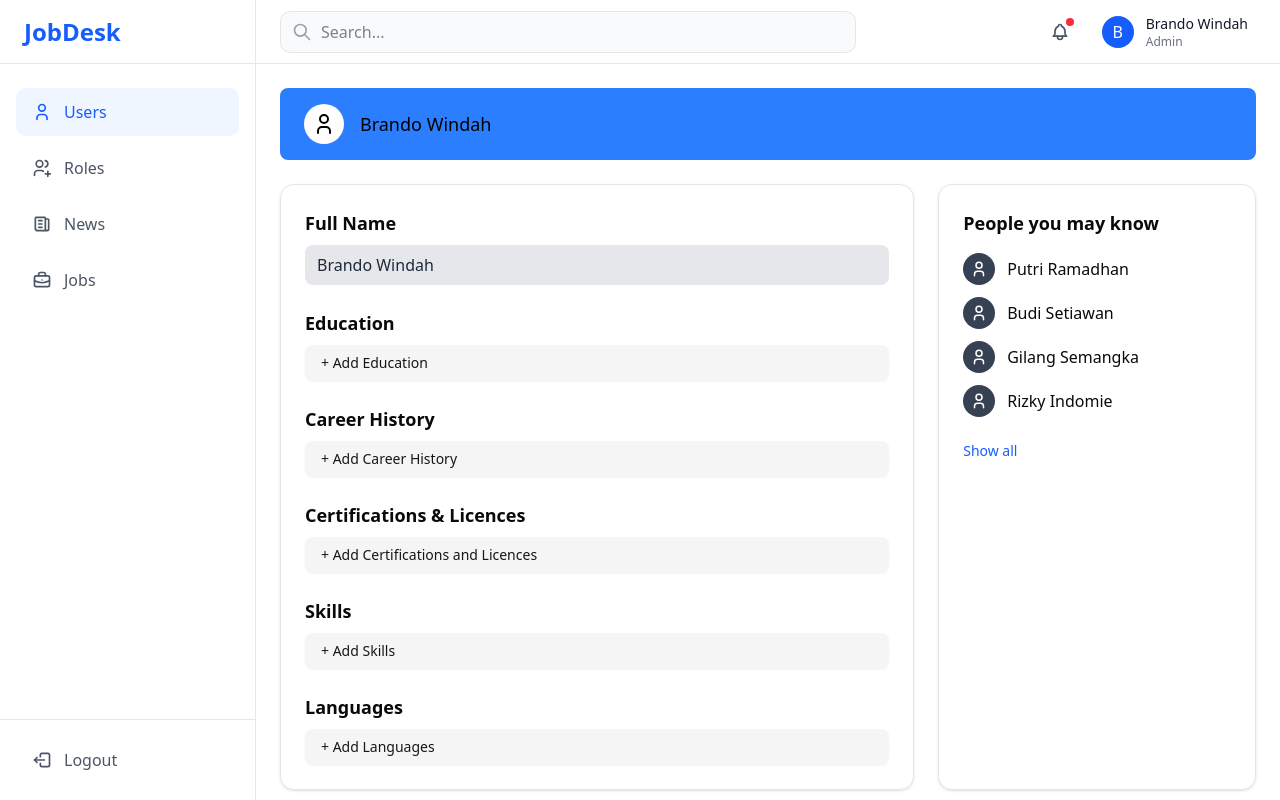
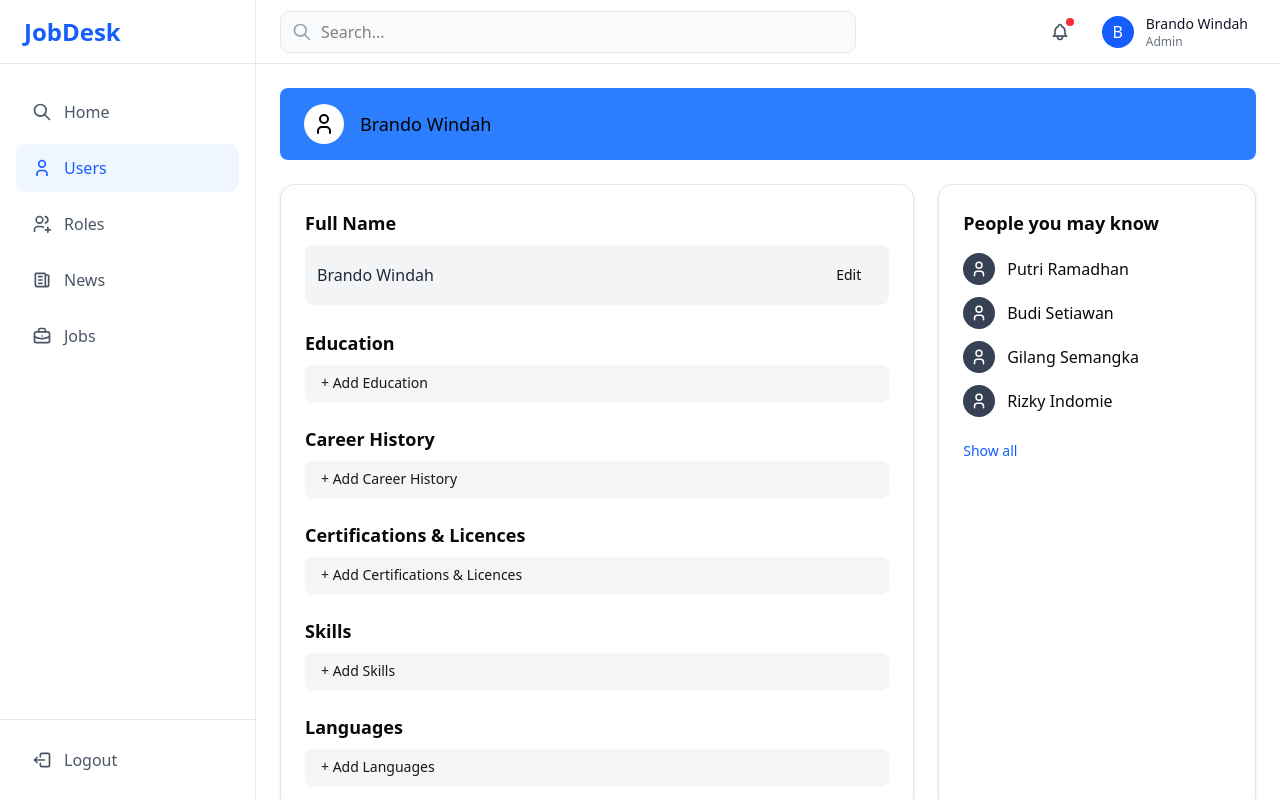
Before and after one commit to michekoyuki/Test-UAS, a Next.js app: page /admin/users in a window 1280 px wide. Built offline with nearby package versions, Linux system fonts and the light colour scheme.

Commit message:
first commit

```diff
--- a/package.json
+++ b/package.json
@@ -18,6 +18,7 @@
     "react": "^19.0.0",
     "react-dom": "^19.0.0",
     "swr": "^2.3.3",
+    "tabler-icons-react": "^1.56.0",
     "tailwind-merge": "^3.2.0"
   },
   "devDependencies": {
--- /dev/null
+++ b/src/app/admin/home/page.js
@@ -0,0 +1,113 @@
+'use client';
+
+import Link from 'next/link';
+import { Briefcase, MapPin, User } from 'tabler-icons-react';
+
+const jobList = [
+  {
+    title: 'Executive Secretary',
+    company: 'PT. Hikmah Jaya Sentosa',
+    type: 'Full Time',
+    location: 'Jakarta',
+  },
+  {
+    title: 'IELTS Instructor',
+    company: 'PT. Palma',
+    type: 'Part Time',
+    location: 'Surabaya',
+  },
+  {
+    title: 'Front Office',
+    company: 'Grand Hyatt',
+    type: 'Internship',
+    location: 'Bali',
+  },
+  {
+    title: 'Technician',
+    company: 'PT. Sany Perkasa',
+    type: 'Contract',
+    location: 'Pontianak',
+  },
+];
+
+const feed = [
+  'Pt. Pertamina Saham',
+  'Wilmar International',
+  'PT Thiess Contractors Indonesia',
+  'John Holland Group',
+];
+
+export default function HomePage() {
+  return (
+    <div className="grid grid-cols-1 lg:grid-cols-4 gap-6 p-6">
+      {/* Left: Profile and Feed */}
+      <div className="lg:col-span-1 space-y-6">
+        {/* Profile Card */}
+        <div className="bg-gray-200 rounded-md overflow-hidden">
+          <div className="bg-blue-500 text-white p-4 flex items-center gap-2">
+            <User size={24} />
+            <span className="font-semibold">Brando Windah</span>
+          </div>
+          <div className="p-4 text-sm text-gray-800 space-y-2">
+            <div>
+              <strong>Career</strong>
+              <ul className="list-disc ml-5">
+                <li>PT. Lebah Ganteh</li>
+                <li>PT. Shakir</li>
+              </ul>
+            </div>
+            <div>
+              <strong>Education</strong>
+              <ul className="list-disc ml-5">
+                <li>Uniba University</li>
+              </ul>
+            </div>
+            <div className="pt-2 text-blue-600 underline text-sm">
+              <Link href="/admin/users">Edit Profile</Link>
+            </div>
+          </div>
+        </div>
+
+        {/* Feed Card */}
+        <div className="bg-gray-200 rounded-md overflow-hidden">
+          <div className="border-b p-4 font-semibold">Feed</div>
+          <div className="p-4 space-y-3 text-sm text-gray-800">
+            {feed.map((item, index) => (
+              <div key={index} className="flex items-center gap-2">
+                <div className="bg-white rounded-full p-1">
+                  <User size={16} />
+                </div>
+                {item}
+              </div>
+            ))}
+            <div className="pt-2 text-blue-600 underline text-sm cursor-pointer">
+              view all →
+            </div>
+          </div>
+        </div>
+      </div>
+
+      {/* Middle: Job Cards */}
+      <div className="lg:col-span-2 space-y-4">
+        {jobList.map((job, index) => (
+          <div key={index} className="bg-gray-200 rounded-md p-4 space-y-2">
+            <div className="font-semibold text-md">{job.title}</div>
+            <div className="text-gray-700">{job.company}</div>
+            <hr />
+            <div className="flex items-center text-sm text-gray-600 gap-2">
+              <Briefcase size={16} /> {job.type}
+            </div>
+            <div className="flex items-center text-sm text-gray-600 gap-2">
+              <MapPin size={16} /> {job.location}
+            </div>
+          </div>
+        ))}
+      </div>
+
+      {/* Right: Placeholder or Ads */}
+      <div className="hidden lg:block lg:col-span-1">
+        {/* Optional: Add widgets/ads here later */}
+      </div>
+    </div>
+  );
+}
--- a/src/app/admin/layout.js
+++ b/src/app/admin/layout.js
@@ -1,4 +1,4 @@
-"use client";
+'use client';
 
 import {
   IconLogout2,
@@ -11,13 +11,17 @@ import {
 } from "@tabler/icons-react";
 import { useRouter, usePathname } from "next/navigation";
 import { useState } from "react";
+import { useUser } from "@/context/UserContext";
 
 export default function AdminLayout({ children }) {
   const router = useRouter();
   const pathname = usePathname();
   const [isProfileOpen, setIsProfileOpen] = useState(false);
 
+  const { user } = useUser();
+
   const navItems = [
+    { path: "/admin/home", icon: IconSearch, label: "Home" },
     { path: "/admin/users", icon: IconUser, label: "Users" },
     { path: "/admin/roles", icon: IconUsersPlus, label: "Roles" },
     { path: "/admin/news", icon: IconNews, label: "News" },
@@ -26,14 +30,6 @@ export default function AdminLayout({ children }) {
 
   const handleLogout = () => {
     router.push("/");
-  };
-
-  // Mock user data for profile
-  const currentUser = {
-    name: "Brando Windah",
-    email: "brando@jobdesk.com",
-    role: "Admin",
-    avatar: null,
   };
 
   return (
@@ -117,13 +113,13 @@ export default function AdminLayout({ children }) {
                 className="flex items-center gap-3 p-2 hover:bg-gray-100 rounded-lg transition-all"
               >
                 <div className="w-8 h-8 bg-blue-600 rounded-full flex items-center justify-center text-white font-medium">
-                  {currentUser.name.charAt(0)}
+                  {user?.name?.charAt(0).toUpperCase() || "?"}
                 </div>
                 <div className="text-left hidden md:block">
                   <p className="text-sm font-medium text-gray-900">
-                    {currentUser.name}
+                    {user.name}
                   </p>
-                  <p className="text-xs text-gray-500">{currentUser.role}</p>
+                  <p className="text-xs text-gray-500">{user.role}</p>
                 </div>
               </button>
 
@@ -156,9 +152,7 @@ export default function AdminLayout({ children }) {
         </header>
 
         {/* Page Content */}
-        <main className="flex-1 overflow-y-auto">
-          {children}
-        </main>
+        <main className="flex-1 overflow-y-auto">{children}</main>
       </div>
     </div>
   );
--- a/src/app/admin/roles/page.js
+++ b/src/app/admin/roles/page.js
@@ -120,9 +120,7 @@ export default function RolesPage() {
           <IconShield className="text-blue-600 mt-1" size={20} />
           <div>
             <h4 className="font-medium text-blue-900">Security Tip</h4>
-            <p className="text-sm text-blue-700 mt-1">
-              Regularly review and update role permissions to maintain system security.
-              Consider implementing the principle of least privilege.
+            <p className="text-sm text-blue-700 mt-1">.
             </p>
           </div>
         </div>
--- a/src/app/admin/users/page.js
+++ b/src/app/admin/users/page.js
@@ -2,17 +2,69 @@
 
 import { useState } from 'react';
 import { IconUser } from '@tabler/icons-react';
-import { Button } from '@/components/ui/button'; // Shadcn button
+import { Button } from '@/components/ui/button';
+import { useUser } from '@/context/UserContext'; // ✅ Import global context
 
 const mockPeople = [
   'Putri Ramadhan',
   'Budi Setiawan',
   'Gilang Semangka',
-  'Rizky Indomie'
+  'Rizky Indomie',
 ];
 
 export default function ProfilePage() {
-  const [fullName] = useState('Brando Windah');
+  const { user, setUser } = useUser(); // ✅ Access and update global user
+  const sections = [
+    { key: 'fullName', label: 'Full Name' },
+    { key: 'education', label: 'Education' },
+    { key: 'career', label: 'Career History' },
+    { key: 'certifications', label: 'Certifications & Licences' },
+    { key: 'skills', label: 'Skills' },
+    { key: 'languages', label: 'Languages' },
+  ];
+
+  const [profileData, setProfileData] = useState({
+    fullName: user.name || 'Brando Windah', // initialize from global user
+    education: '',
+    career: '',
+    certifications: '',
+    skills: '',
+    languages: '',
+  });
+
+  const [editing, setEditing] = useState({
+    fullName: false,
+    education: false,
+    career: false,
+    certifications: false,
+    skills: false,
+    languages: false,
+  });
+
+  const [tempData, setTempData] = useState({ ...profileData });
+
+  const handleEdit = (key) => {
+    setEditing((prev) => ({ ...prev, [key]: true }));
+    setTempData((prev) => ({ ...prev, [key]: profileData[key] || '' }));
+  };
+
+  const handleSave = (key) => {
+    setProfileData((prev) => ({ ...prev, [key]: tempData[key] }));
+    setEditing((prev) => ({ ...prev, [key]: false }));
+
+    // ✅ Update global user name when fullName is saved
+    if (key === 'fullName') {
+      setUser((prev) => ({
+        ...prev,
+        name: tempData.fullName,
+      }));
+    }
+  };
+
+  const handleCancel = (key) => {
+    setTempData((prev) => ({ ...prev, [key]: profileData[key] || '' }));
+    setEditing((prev) => ({ ...prev, [key]: false }));
+  };
 
   return (
     <main className="flex flex-col min-h-screen p-6 gap-6 bg-white">
@@ -21,31 +73,70 @@ export default function ProfilePage() {
         <div className="w-10 h-10 bg-white rounded-full flex items-center justify-center">
           <IconUser size={24} className="text-black" />
         </div>
-        <span className="text-lg font-medium">{fullName}</span>
+        <span className="text-lg font-medium">{profileData.fullName}</span>
       </div>
 
       <div className="flex flex-col lg:flex-row gap-6">
         {/* Profile Form Section */}
         <section className="w-full lg:w-2/3 border p-6 space-y-6 rounded-xl shadow-sm">
-          <div>
-            <h2 className="font-semibold text-lg mb-2">Full Name</h2>
-            <div className="bg-gray-200 py-2 px-3 rounded-md text-gray-800">
-              {fullName}
-            </div>
-          </div>
+          {sections.map(({ key, label }) => (
+            <div key={key}>
+              <h2 className="font-semibold text-lg mb-2">{label}</h2>
 
-          {[
-            'Education',
-            'Career History',
-            'Certifications & Licences',
-            'Skills',
-            'Languages'
-          ].map((section) => (
-            <div key={section}>
-              <h2 className="font-semibold text-lg mb-2">{section}</h2>
-              <Button variant="secondary" className="w-full justify-start">
-                + Add {section.replace('&', 'and')}
-              </Button>
+              {editing[key] ? (
+                <div className="space-y-2">
+                  {key === 'fullName' ? (
+                    <input
+                      type="text"
+                      className="w-full p-2 border rounded text-sm"
+                      value={tempData[key]}
+                      onChange={(e) =>
+                        setTempData((prev) => ({
+                          ...prev,
+                          [key]: e.target.value,
+                        }))
+                      }
+                      placeholder={`Enter ${label.toLowerCase()}...`}
+                    />
+                  ) : (
+                    <textarea
+                      className="w-full p-2 border rounded text-sm"
+                      rows={4}
+                      value={tempData[key]}
+                      onChange={(e) =>
+                        setTempData((prev) => ({
+                          ...prev,
+                          [key]: e.target.value,
+                        }))
+                      }
+                      placeholder={`Enter your ${label.toLowerCase()}...`}
+                    />
+                  )}
+                  <div className="flex gap-2">
+                    <Button onClick={() => handleSave(key)}>Save</Button>
+                    <Button variant="ghost" onClick={() => handleCancel(key)}>
+                      Cancel
+                    </Button>
+                  </div>
+                </div>
+              ) : profileData[key] ? (
+                <div className="flex justify-between items-center bg-gray-100 p-3 rounded-md">
+                  <p className="text-gray-800 whitespace-pre-wrap">
+                    {profileData[key]}
+                  </p>
+                  <Button variant="ghost" onClick={() => handleEdit(key)}>
+                    Edit
+                  </Button>
+                </div>
+              ) : (
+                <Button
+                  variant="secondary"
+                  className="w-full justify-start"
+                  onClick={() => handleEdit(key)}
+                >
+                  + Add {label}
+                </Button>
+              )}
             </div>
           ))}
         </section>
--- /dev/null
+++ b/src/context/UserContext.js
@@ -0,0 +1,21 @@
+'use client';
+
+import { createContext, useContext, useState } from 'react';
+
+const UserContext = createContext();
+
+export function UserProvider({ children }) {
+  const [user, setUser] = useState({
+    name: 'Brando Windah',
+    email: 'brando@jobdesk.com',
+    role: 'Admin',
+  });
+
+  return (
+    <UserContext.Provider value={{ user, setUser }}>
+      {children}
+    </UserContext.Provider>
+  );
+}
+
+export const useUser = () => useContext(UserContext);
```
Also changed, not shown: src/app/layout.js (+5 -3 lines), src/components/ui/cards.jsx (added, +17 -0 lines), mock/news-data.js (line endings or trailing spaces), src/app/admin/news/page.js (line endings or trailing spaces), 1 other file (tests, documents, lock files or other folders).
